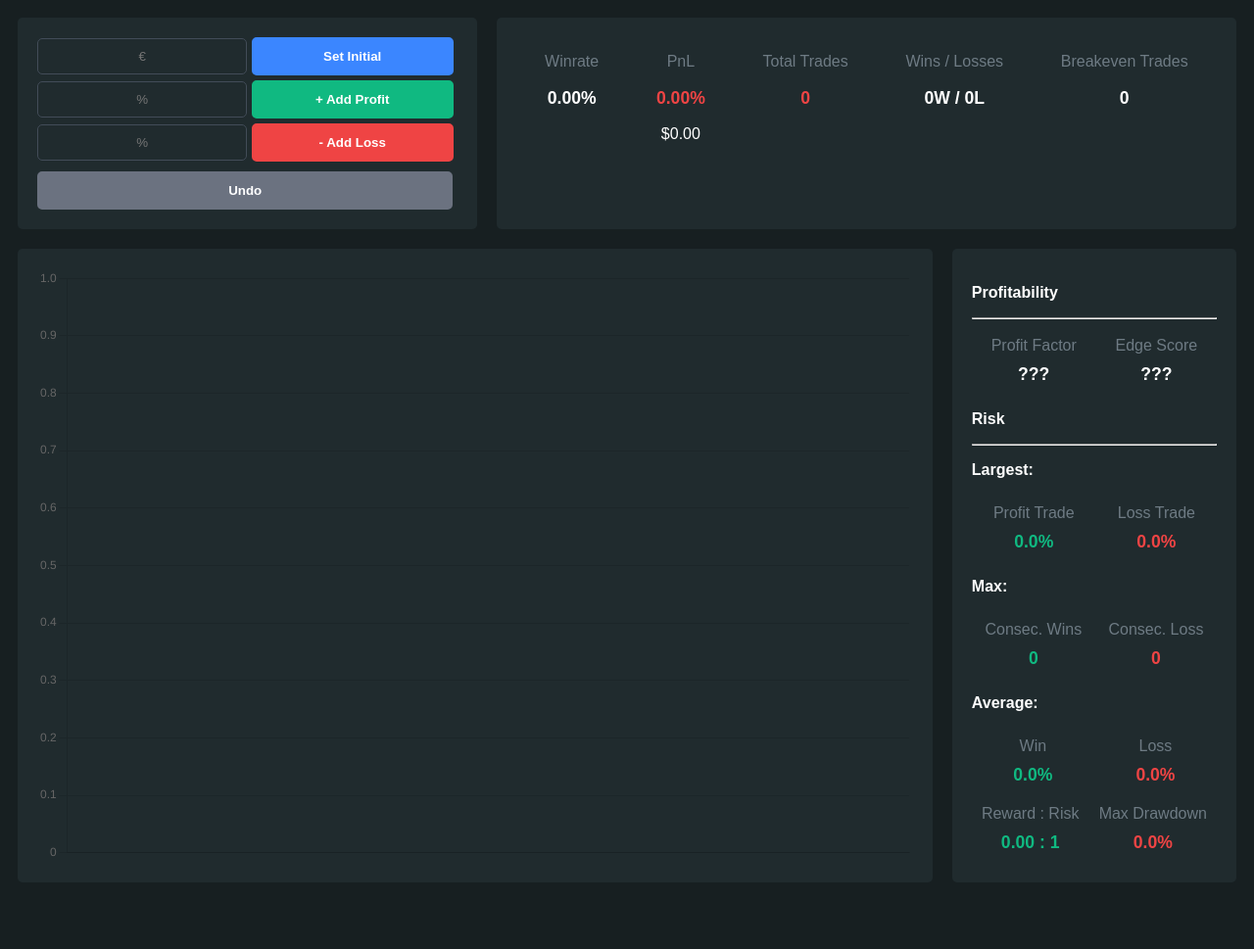
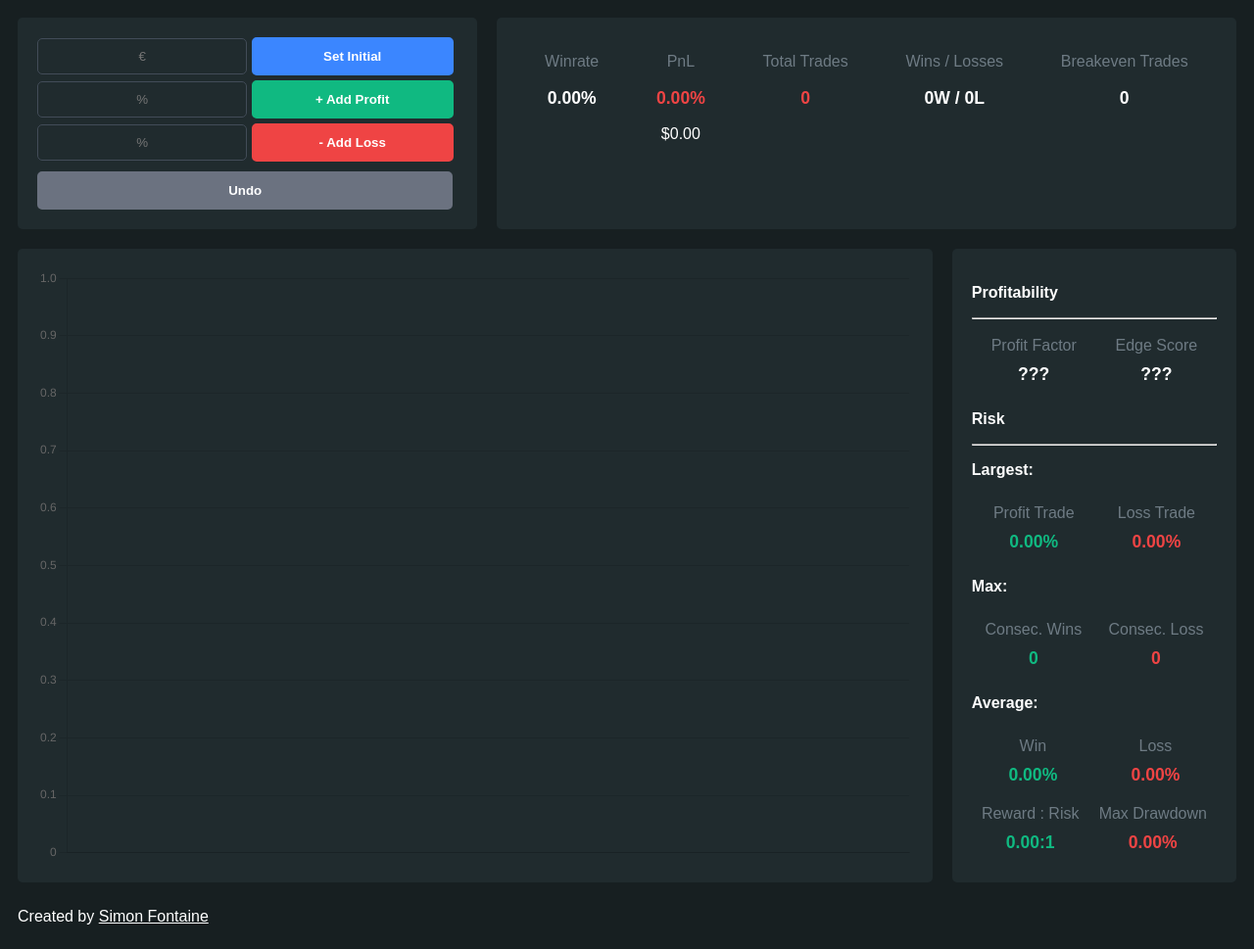
Before and after one commit to ZacdxKun/projet, a website built with Parcel: page src/index.html in a window 1280 px wide. Shown: the whole page at 98% size. Before the commit the page ends 919 px from the top, so only its background shows below. Built offline with nearby package versions, Linux system fonts and the light colour scheme.

Commit message:
styling updates

```diff
--- a/src/css/style.css
+++ b/src/css/style.css
@@ -2,6 +2,28 @@
   box-sizing: border-box;
   color: white;
   font-family: Arial, sans-serif;
+}
+
+/* width */
+::-webkit-scrollbar {
+  width: 5px;
+}
+
+/* Track */
+::-webkit-scrollbar-track {
+  background: #171f21;
+  border-radius: 10px;
+}
+
+/* Handle */
+::-webkit-scrollbar-thumb {
+  background: #6b7280;
+  border-radius: 10px;
+}
+
+/* Handle on hover */
+::-webkit-scrollbar-thumb:hover {
+  background: #4b5563;
 }
 
 html {
@@ -171,3 +193,9 @@ button {
   color: white;
   font-weight: bolder;
 }
+
+.footer {
+  text-align: center;
+  margin-left: 10px;
+  margin-right: 10px;
+}
--- a/src/index.html
+++ b/src/index.html
@@ -120,6 +120,9 @@
           </div>
         </div>
       </div>
+      <div class="flex-container">
+        <p class="footer">Created by <a href="https://github.com/Simon-Fontaine" target="_blank">Simon Fontaine</a></p>
+      </div>
     </div>
   </body>
 </html>
--- a/src/js/app.js
+++ b/src/js/app.js
@@ -1,6 +1,6 @@
 import Chart from "chart.js/auto";
 
-const virgules = 1;
+const virgules = 2;
 
 let initialBalance = 0;
 let balance = 0;
@@ -76,6 +76,18 @@ function getPnlDollars() {
   pnlDollars = newPnlDollars;
 }
 
+function getLargestBalance() {
+  let largestBalance = 0;
+
+  for (let i = 0; i < dataset.length; i++) {
+    if (dataset[i].balance > largestBalance) {
+      largestBalance = dataset[i].balance;
+    }
+  }
+
+  return largestBalance;
+}
+
 function getRiskReward() {
   let potentialProfit = 0;
   let potentialLoss = 0;
@@ -101,6 +113,7 @@ function getRiskReward() {
 
 function getMaxDrawdown() {
   let maxDrawdown = 0;
+  let largestBalance = getLargestBalance();
 
   for (let i = 0; i < dataset.length; i++) {
     if (dataset[i].profit === null) {
@@ -115,7 +128,7 @@ function getMaxDrawdown() {
       continue;
     }
 
-    let maxLost = initialBalance - dataset[i].balance;
+    let maxLost = largestBalance - dataset[i].balance;
 
     if (maxLost > maxDrawdown) {
       maxDrawdown = maxLost;
@@ -268,7 +281,7 @@ function loadData() {
   document.getElementById("averageWin").innerHTML = `${lastAverageWin.toFixed(virgules)}%`;
   document.getElementById("averageLoss").innerHTML = `${lastAverageLoss.toFixed(virgules)}%`;
 
-  document.getElementById("rewardRisk").innerHTML = `${rewardRisk.toFixed(2)} : 1`;
+  document.getElementById("rewardRisk").innerHTML = `${rewardRisk.toFixed(2)}:1`;
   document.getElementById("maxDrawdown").innerHTML = `${lastMaxDrawdown.toFixed(virgules)}%`;
 
   if (pnlPercent > 0) {
```
